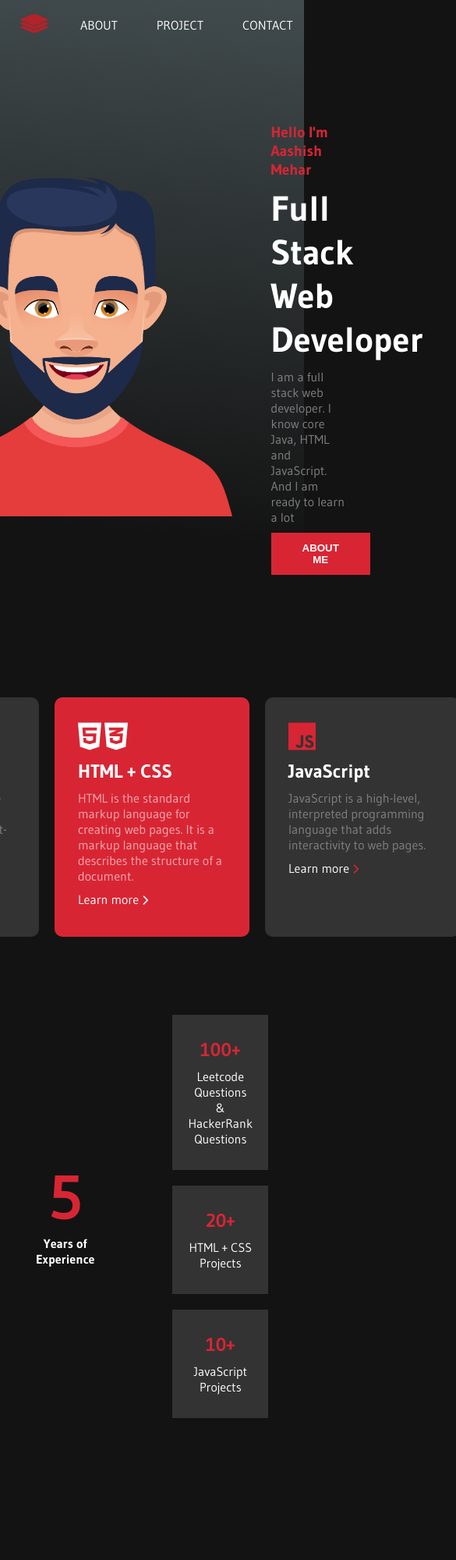
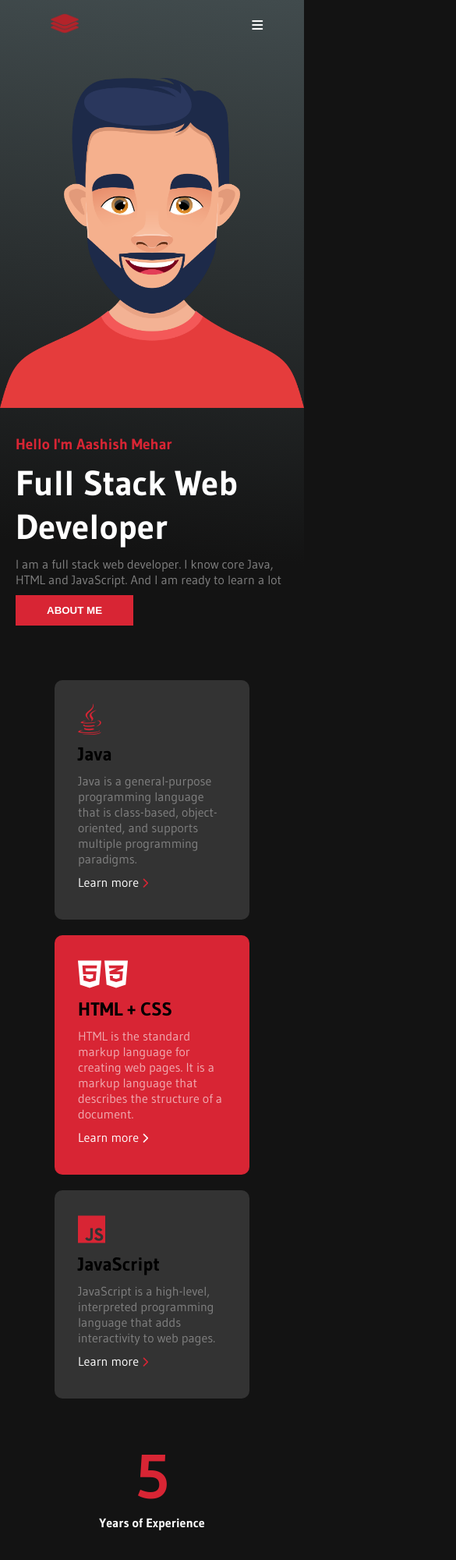
Before and after one commit to aashishsva/Portfolio-p1, a plain HTML site: page index.html in a window 390 px wide. Shown: the top 2000 px of the page at 78% size, 585 px wide, since content can reach past the window. Drawn offline with Linux system fonts and the light colour scheme.

Commit message:
Media queries added

```diff
--- a/index.html
+++ b/index.html
@@ -18,6 +18,9 @@
                 <li><a href="#project">PROJECT</a></li>
                 <li><a href="#footer">CONTACT</a></li>
             </ul>
+        </div>
+        <div class="menu-bar">
+            <i class="fa-solid fa-bars"></i>
         </div>
     </nav>
     <div class="hero-section">
--- a/style.css
+++ b/style.css
@@ -7,15 +7,11 @@
 }
 
 body{
-    max-width: 1920px;
+    max-width: 2560px;
     font-family: 'Gudea', serif;
     background: rgb(19, 19, 19);
 }
-img{
-    width: 400px;
-    height: auto;
-    object-fit: cover;
-}
+
 a{
     color: #fff;
     text-decoration: none;
@@ -45,9 +41,12 @@ a{
     color: #d82534;
     transition: color 0.3s ease;
 }
+.menu-bar{
+    display: none;
+}
 
 .hero-section{
-    height: 100vh;
+    min-height: 100vh;
     max-width: 100%;
     background: rgb(8,8,8);
     background: linear-gradient(5deg, rgb(19, 19, 19) 20%, rgba(65,75,77,1) 100%);
@@ -56,6 +55,12 @@ a{
     align-items: center;
     padding-bottom: 50px;
     padding-top: 100px;
+
+}
+.left img{
+    width: 400px;
+    height: auto;
+    object-fit: cover;
 }
 
 .hero-section .right{
@@ -95,18 +100,10 @@ a{
     cursor: pointer;
 }
 
+
 .second-section {
-    height: 100vh;
-    padding: 50px;
-    padding-top: 80px;
-    margin: 100px;
-    color: white;
-    display: flex;
-    flex-direction: column;
-    align-items: center;
-    justify-content: center;
-    gap: 50px;
-    margin-bottom: 100px; /* Added margin to create space */
+    min-height: 500px; /* Set a minimum height for the section */
+    margin-bottom: 50px; /* Add some space between sections */
 }
 
 .language-card {
@@ -165,14 +162,15 @@ a{
 
 
 .experience{
-    width: 50%;
+    width: 100%;
     padding: 50px;
     display: flex;
     justify-content: center;
     align-items: center;
     gap: 100px;
     text-align: center;
-
+    /* margin-bottom: auto; */
+    color:white;
 }
 
 .experience .year h2{
@@ -203,13 +201,14 @@ a{
 }
 
 .feature-section {
-    min-height: 100vh; /* Keep this for consistency */
+    min-height: 100%; /* Keep this for consistency */
+    width: 100%;
     display: flex;
     flex-direction: column;
     justify-content: center;
     align-items: center;
     color: white;
-    padding: 50px 200px; /* Make sure there's enough padding */
+    padding: 50px;
     gap: 50px;
 }
 
@@ -266,3 +265,78 @@ footer{
     transition: color 0.3s ease;
     cursor: pointer;
 }
+
+@media screen and (max-width:1024px) {
+    .feature-section .feature-container{
+        display: grid;
+        grid-template-columns: repeat(2,1fr);
+        grid-template-rows: auto;
+        gap: 50px;
+        img{
+            max-width: 100%;
+        }
+    }
+}
+@media screen and (max-width:768px) {
+    .language-card{
+        flex-direction: column;
+        justify-content: center;
+        align-items: center;
+    }
+    .hero-section{
+        gap: 10px;
+    }
+    .left{
+        padding: 0;
+        img{
+            width: 80%;
+        }
+    }
+}
+
+@media screen and (max-width:500px) {
+
+    .menu-bar{
+        display: initial;
+        color: white;
+    }
+    .navbar ul{
+        display: none;
+    }
+    .hero-section{
+        flex-direction: column;
+    }
+    .left {
+        align-items: center;
+        justify-content: center;
+        img{
+            width: 100%;
+        }
+
+    }
+    .hero-section .right{
+        width: 100%;
+        color: #fff;
+        padding: 20px;
+    }
+    .experience{
+        flex-direction: column;
+    }
+
+    .feature-section .feature-container{
+        /* max-width: 500px; */
+        display: grid;
+        grid-template-columns: repeat(1,1fr);
+        grid-template-rows: auto;
+        gap: 50px;
+        padding: 0 0;
+        img{
+            max-width: 100%;
+        }
+    }
+
+    footer{
+        display: flex;
+        flex-direction: column;
+    }
+}
```
